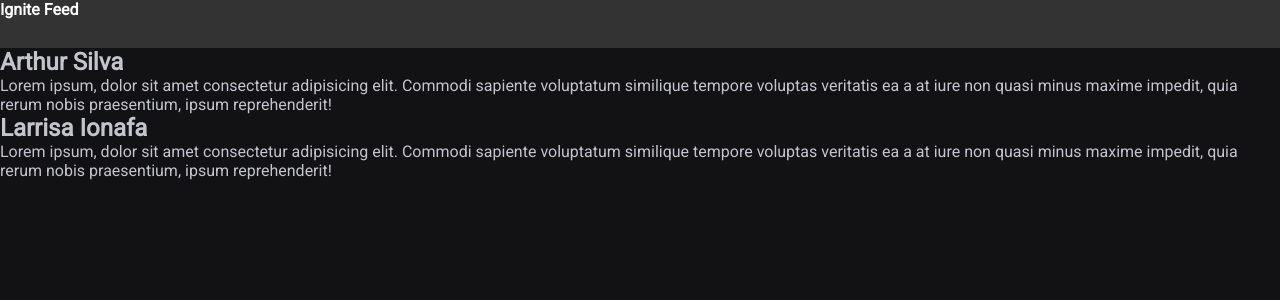
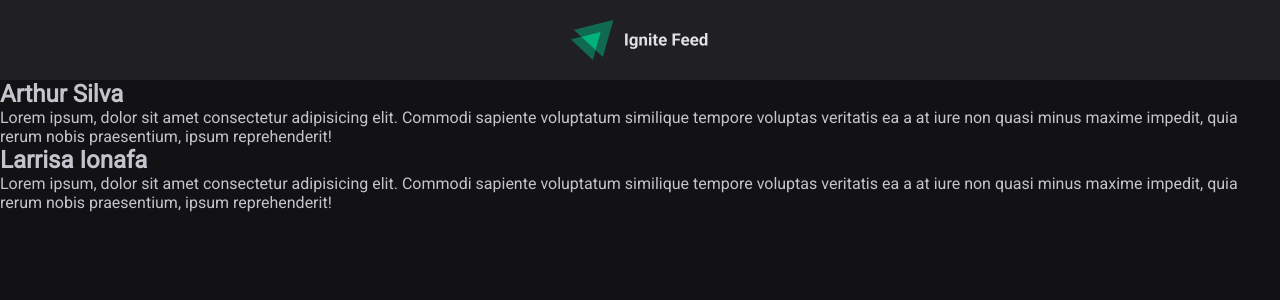
Before and after one commit to thuurzz/01-fundamentos-reactjs-rocketseat, a React (Vite) app: page / in a window 1280 px wide. Shown: the top 300 px of the page. Built offline with nearby package versions, Linux system fonts and the light colour scheme.

Commit message:
2. Componente: Header

```diff
--- a/src/components/Header.jsx
+++ b/src/components/Header.jsx
@@ -1,9 +1,11 @@
 import styles from "./Header.module.css";
+
+import ImgIgniteLogo from "../assets/ignite-logo.svg";
 
 export function Header() {
   return (
     <header className={styles.header}>
-      <strong>Ignite Feed</strong>
+      <img src={ImgIgniteLogo} alt="Logo Ignite Feed" />
     </header>
   );
 }
--- a/src/components/Header.module.css
+++ b/src/components/Header.module.css
@@ -1,5 +1,11 @@
 .header {
-  color: #ffffff;
-  background-color: #333333;
-  height: 3rem;
+  background-color: var(--gray-800);
+  display: flex;
+  align-items: center;
+  justify-content: center;
+  padding: 1.25rem 0;
 }
+
+.header img {
+  height: 2.5rem;
+}
```
Also changed, not shown: src/assets/ignite-logo.svg (added).
